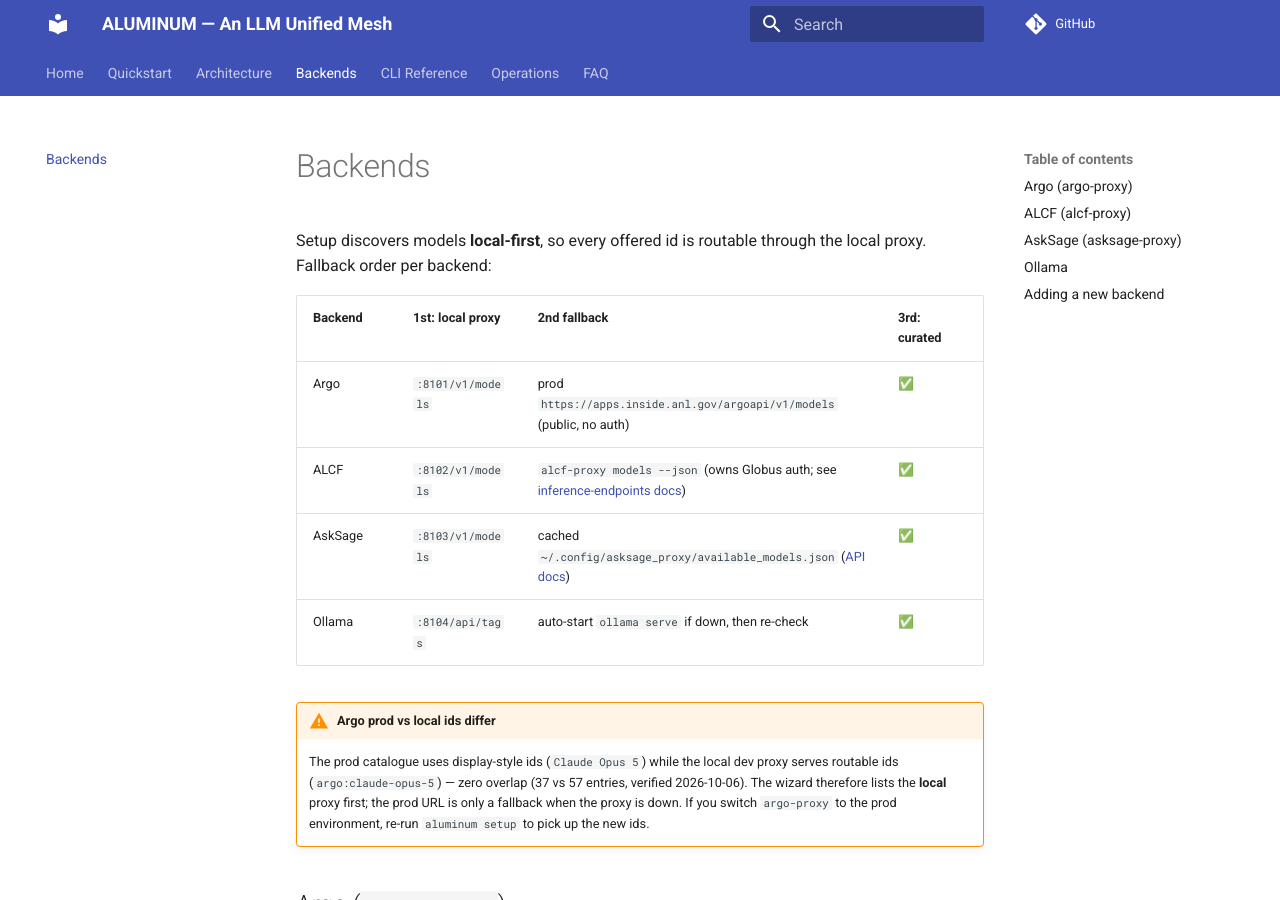
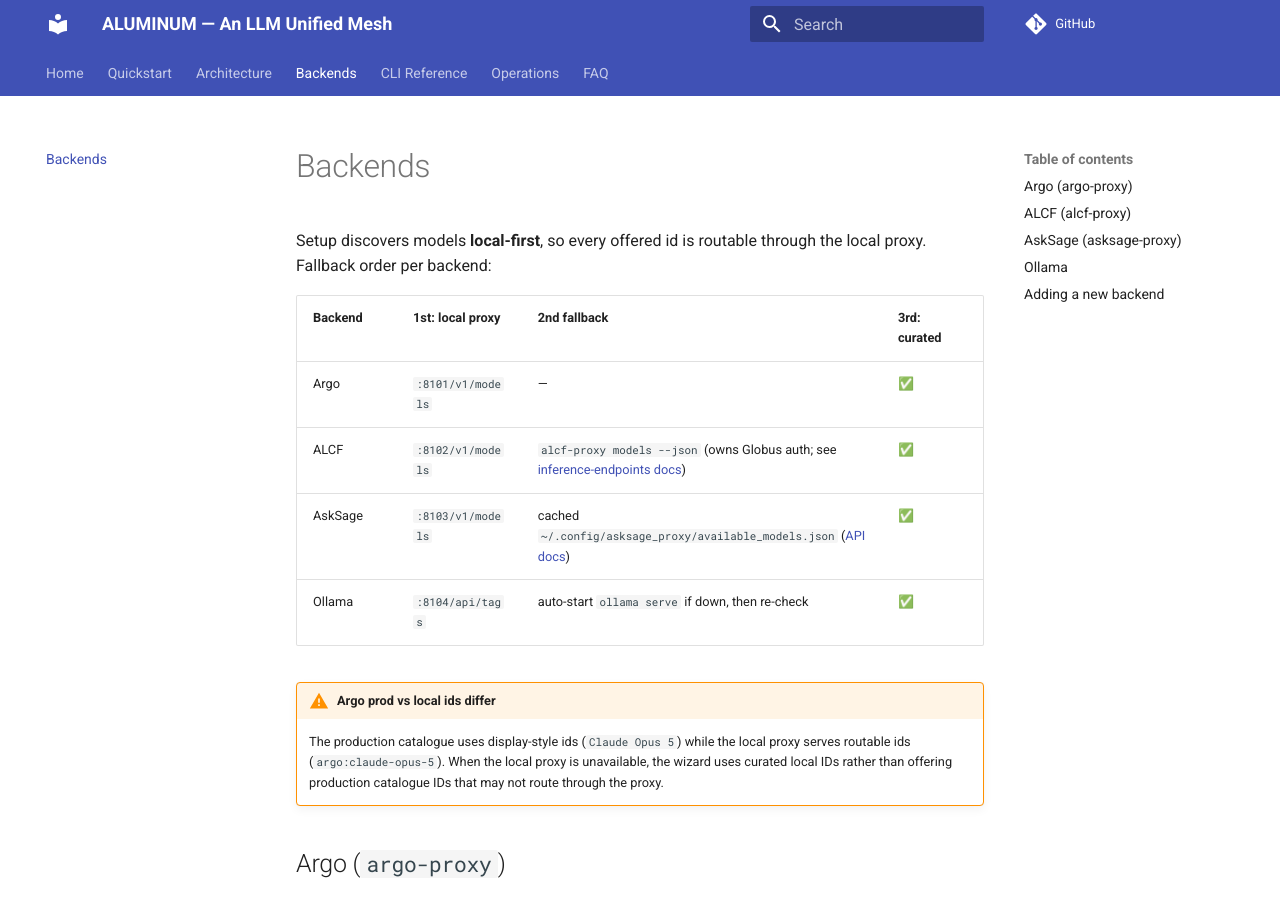
Before and after one commit to cshjin/aluminum, an MkDocs documentation site: the page built from docs/backends.md, in a window 1280 px wide and 900 px high. Built offline with MkDocs 1.6.1 and Material for MkDocs 9.7.7, drawn with Linux system fonts in a browser that asks for light colours; comment, search, counter and statistics services are not loaded.

Commit message:
Improve gateway ports and backend discovery
Co-authored-by: cshjin <4164048+cshjin@users.noreply.github.com>

```diff
--- a/docs/backends.md
+++ b/docs/backends.md
@@ -5,19 +5,17 @@ through the local proxy. Fallback order per backend:
 
 | Backend | 1st: local proxy | 2nd fallback | 3rd: curated |
 |---|---|---|---|
-| Argo | `:8101/v1/models` | prod `https://apps.inside.anl.gov/argoapi/v1/models` (public, no auth) | ✅ |
+| Argo | `:8101/v1/models` | — | ✅ |
 | ALCF | `:8102/v1/models` | `alcf-proxy models --json` (owns Globus auth; see [inference-endpoints docs](https://docs.alcf.anl.gov/services/inference-endpoints)) | ✅ |
 | AskSage | `:8103/v1/models` | cached `~/.config/asksage_proxy/available_models.json` ([API docs](https://docs.asksage.ai/api-documentation/)) | ✅ |
 | Ollama | `:8104/api/tags` | auto-start `ollama serve` if down, then re-check | ✅ |
 
 !!! warning "Argo prod vs local ids differ"
 
-    The prod catalogue uses display-style ids (`Claude Opus 5`) while the
-    local dev proxy serves routable ids (`argo:claude-opus-5`) — zero overlap
-    (37 vs 57 entries, verified 2026-10-06). The wizard therefore lists the
-    **local** proxy first; the prod URL is only a fallback when the proxy is
-    down. If you switch `argo-proxy` to the prod environment, re-run
-    `aluminum setup` to pick up the new ids.
+    The production catalogue uses display-style ids (`Claude Opus 5`) while
+    the local proxy serves routable ids (`argo:claude-opus-5`). When the local
+    proxy is unavailable, the wizard uses curated local IDs rather than
+    offering production catalogue IDs that may not route through the proxy.
 
 ## Argo (`argo-proxy`)
 
```
Also changed, not shown: docs/cli.md (+5 -4 lines), 3 other files.
